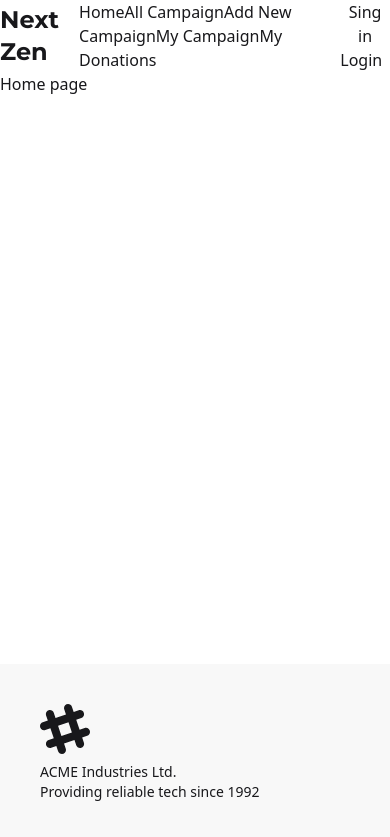
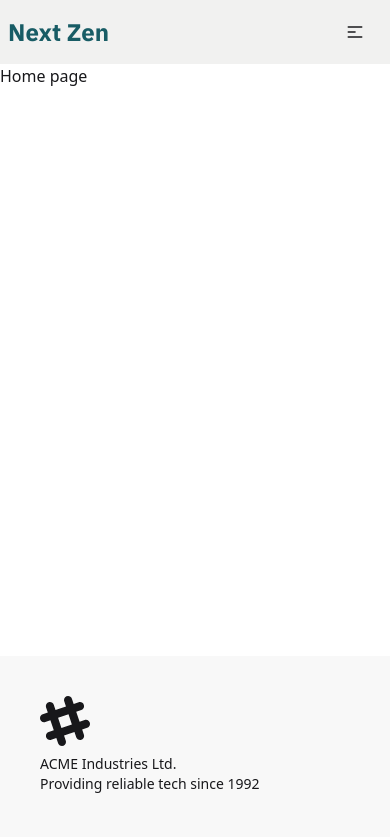
Before and after one commit to Azad1036/Next-Zen-Client, a React (Vite) app: page / in a window 390 px wide. Shown: the top 837 px of the page. Built offline with nearby package versions, Linux system fonts and the light colour scheme.

Commit message:
added Navber

```diff
--- a/src/components/Navber.jsx
+++ b/src/components/Navber.jsx
@@ -1,27 +1,62 @@
-import { NavLink } from "react-router-dom";
+import { Link, NavLink } from "react-router-dom";
 
 const Navber = () => {
+  const links = (
+    <>
+      <NavLink to={"/"}>Home</NavLink>
+      <NavLink to={"/allCampaign"}>All Campaign</NavLink>
+      <NavLink to={"/addCampaign"}>Add New Campaign</NavLink>
+      <NavLink to={"/myCampaign"}>My Campaign</NavLink>
+      <NavLink to={"/myDonations"}>My Donations</NavLink>
+    </>
+  );
   return (
-    // Navber
-    <div className="flex justify-between items-center">
-      <div className="flex justify-center items-center gap-5">
-        {/* Website Name */}
-        <h1 className="font-bold text-2xl font-montserrat">Next Zen</h1>
-
-        {/* Navber link */}
-        <div>
-          <NavLink to={"/"}>Home</NavLink>
-          <NavLink to={"/allCampaign"}>All Campaign</NavLink>
-          <NavLink to={"/addCampaign"}>Add New Campaign</NavLink>
-          <NavLink to={"/myCampaign"}>My Campaign</NavLink>
-          <NavLink to={"/myDonations"}>My Donations</NavLink>
-        </div>
+    // </div>
+    <div className="navbar font-ibm-plex bg-[#F1F1F0]">
+      {/* 3 */}
+      <div className="navbar-start">
+        <a className="text-2xl font-bold text-[#185C65]">Next Zen</a>
       </div>
 
-      {/* Socal login */}
-      <div>
-        <button>Sing in</button>
-        <button>Login</button>
+      {/* 2 */}
+      <div className="navbar-center hidden lg:flex">
+        <ul className="menu menu-horizontal px-1 space-x-3 text-base font-medium text-[#185C65]">
+          {links}
+        </ul>
+      </div>
+      {/* 3 */}
+      <div className="navbar-end">
+        <Link className="hidden lg:btn lg:btn-outline mr-2 text-[#185C65] font-medium">
+          Log in
+        </Link>
+        <Link className="hidden lg:btn lg:btn-outline text-[#185C65] font-medium">
+          Sing Up
+        </Link>
+        <div className="dropdown">
+          <div tabIndex={0} role="button" className="btn btn-ghost lg:hidden">
+            <svg
+              xmlns="http://www.w3.org/2000/svg"
+              className="h-5 w-5"
+              fill="none"
+              viewBox="0 0 24 24"
+              stroke="currentColor"
+            >
+              {" "}
+              <path
+                strokeLinecap="round"
+                strokeLinejoin="round"
+                strokeWidth="2"
+                d="M4 6h16M4 12h8m-8 6h16"
+              />{" "}
+            </svg>
+          </div>
+          <ul
+            tabIndex={0}
+            className="menu right-0 menu-sm  w-40 dropdown-content bg-base-100 rounded-box z-1 mt-2 p-2 shadow text-[#185C65]"
+          >
+            {links}
+          </ul>
+        </div>
       </div>
     </div>
   );
--- a/src/index.css
+++ b/src/index.css
@@ -1,4 +1,4 @@
-@import url("https://fonts.googleapis.com/css2?family=Montserrat:ital,wght@0,100..900;1,100..900&family=Poppins:ital,wght@0,100;0,200;0,300;0,400;0,500;0,600;0,700;0,800;0,900;1,100;1,200;1,300;1,400;1,500;1,600;1,700;1,800;1,900&display=swap");
+@import url("https://fonts.googleapis.com/css2?family=IBM+Plex+Sans:ital,wght@0,100..700;1,100..700&family=Montserrat:ital,wght@0,100..900;1,100..900&family=Poppins:ital,wght@0,100;0,200;0,300;0,400;0,500;0,600;0,700;0,800;0,900;1,100;1,200;1,300;1,400;1,500;1,600;1,700;1,800;1,900&display=swap");
 
 @import "tailwindcss";
 @plugin "daisyui";
@@ -6,4 +6,5 @@
 @theme {
   --font-poppins: "Poppins", sans-serif;
   --font-montserrat: "Montserrat", sans-serif;
+  --font-ibm-plex: "IBM Plex Sans", sans-serif;
 }
```
